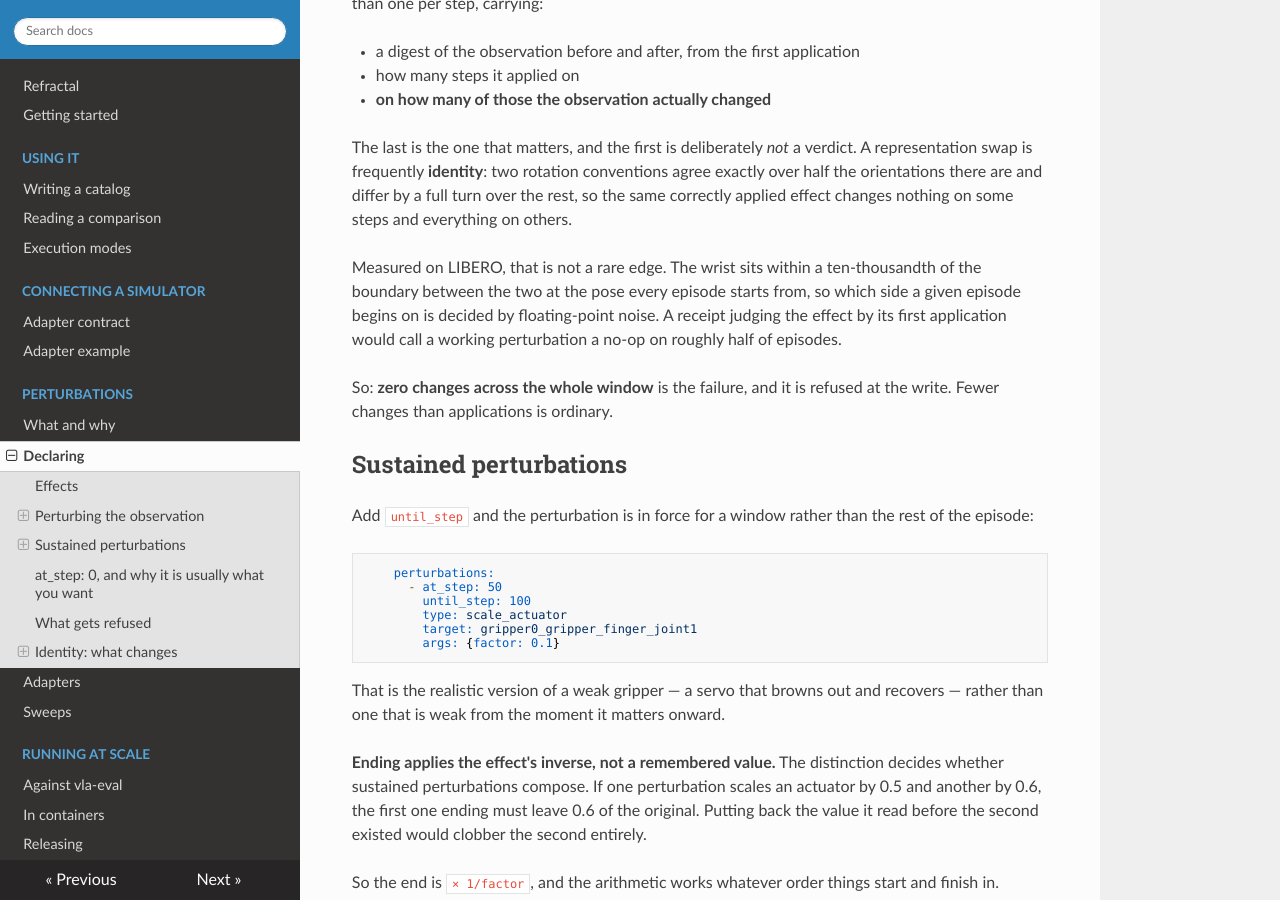
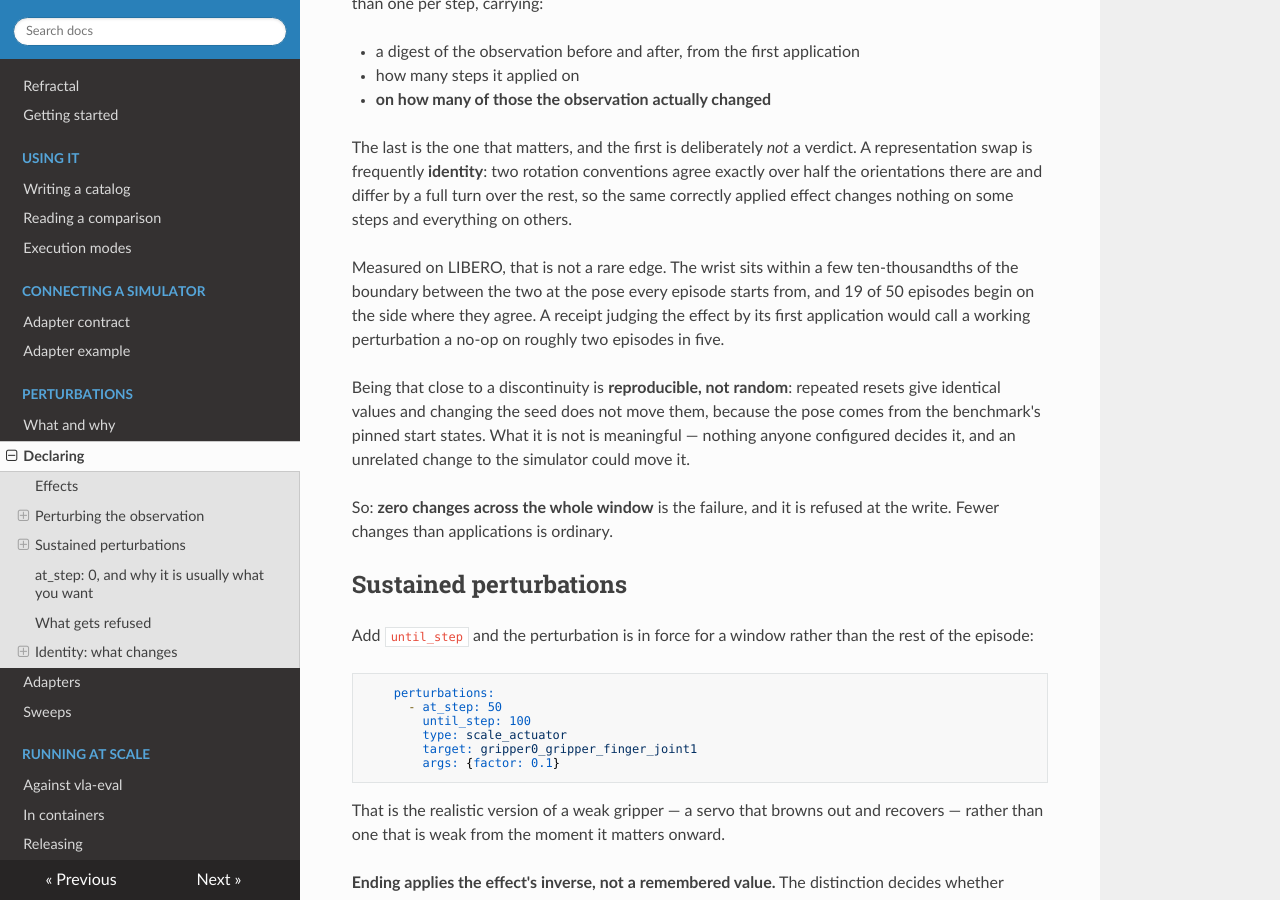
Before and after one commit to nalinraut/refractal, an MkDocs documentation site: the page built from docs/perturbations/declaring.md, in a window 1280 px wide and 900 px high, scrolled down 2353 px. Built offline with MkDocs 1.6.1, drawn with Linux system fonts in a browser that asks for light colours; nearby versions of some CDN libraries.

Commit message:
Record what the episode received, not only what it was assigned
A transform can be identity on some steps, so how much of its perturbation an
episode actually got is a measurement rather than a constant. For the state
convention pair it is decided by the trajectory: the two differ only where the
quaternion's scalar part is negative, and with a fixed action sequence varying
only the start state, the fraction of perturbed steps ranged from 2.5% to 15%.

Six times the treatment in one episode as another, from one declaration. That
is the at_step:0 problem arriving from geometry rather than timing, and it
cannot be answered the same way -- firing at step 0 fixes timing, and nothing
in a catalog controls where a trajectory goes. Worse, the exposure is
endogenous: the treatment changes the behaviour that decides how much
treatment lands, so the unperturbed rollout cannot predict it either.

What can be done is record it, so a result reads "N points at 12% exposure"
and two checkpoints with different exposures are not read as having had the
same treatment.

perturbation_exposure sits beside perturbation_level and is deliberately a
different kind of quantity: the level is read from the catalog before the run,
this from the receipt after it. Null for a state mutation, which perturbs
every applicable step by construction and would report a constant wearing the
costume of a measurement.

The number itself is the count added one change ago to tell a working wrapper
from a no-op. Changed over applied IS the realized exposure. It was added to
answer whether anything happened and answers how much, which is luck rather
than foresight.

Two corrections to the previous commit's wording. The reset pose is a knife
edge, not noise -- repeated resets are bit-identical and the seed does not
move them, so it is fully reproducible; calling it noise claimed the tool was
not. And the direction was backwards: 19 of 50 episodes start where the
conventions agree, not almost all of them.

One more instance of the recurring failure, caught by mutation rather than by
reading: the exposure helper was unit-tested while writing a null into the row
instead of calling it broke nothing. The same gap the field-name mismatch went
through. perturbation_level and perturbations_fired were already covered; this
column now is too.

```diff
--- a/docs/perturbations/declaring.md
+++ b/docs/perturbations/declaring.md
@@ -112,11 +112,17 @@ conventions agree exactly over half the orientations there are and differ by a
 full turn over the rest, so the same correctly applied effect changes nothing
 on some steps and everything on others.
 
-Measured on LIBERO, that is not a rare edge. The wrist sits within a
-ten-thousandth of the boundary between the two at the pose every episode
-starts from, so which side a given episode begins on is decided by
-floating-point noise. A receipt judging the effect by its first application
-would call a working perturbation a no-op on roughly half of episodes.
+Measured on LIBERO, that is not a rare edge. The wrist sits within a few
+ten-thousandths of the boundary between the two at the pose every episode
+starts from, and 19 of 50 episodes begin on the side where they agree. A
+receipt judging the effect by its first application would call a working
+perturbation a no-op on roughly two episodes in five.
+
+Being that close to a discontinuity is **reproducible, not random**: repeated
+resets give identical values and changing the seed does not move them, because
+the pose comes from the benchmark's pinned start states. What it is not is
+meaningful — nothing anyone configured decides it, and an unrelated change to
+the simulator could move it.
 
 So: **zero changes across the whole window** is the failure, and it is refused
 at the write. Fewer changes than applications is ordinary.
```
Also changed, not shown: 1 other file.
